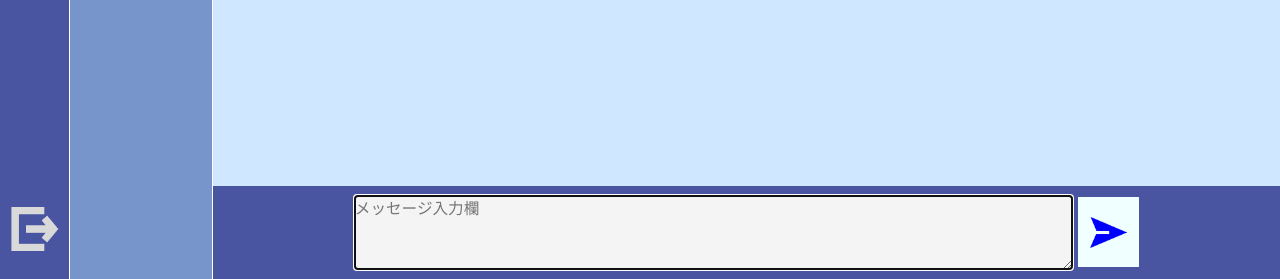
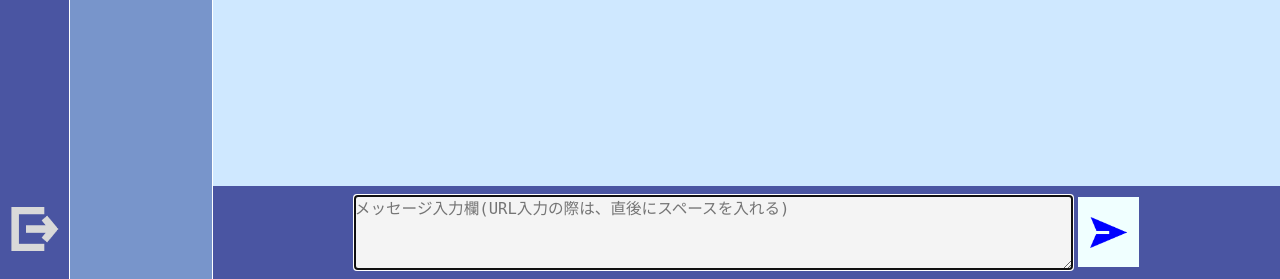
Before and after one commit to hakkson-f/chatapp, a Flask app: page /detail/1 in a window 1280 px wide. Shown: the part 521-800 px from the top of the page. Run offline with Flask 2, Linux system fonts and the light colour scheme; the visitor is signed in with stand-in values (Sample User, id 1); data that the repository does not hold is empty.

Commit message:
メッセージにURL入力の注意を追記

```diff
--- a/chatapp-techtalk/templates/detail.html
+++ b/chatapp-techtalk/templates/detail.html
@@ -107,7 +107,7 @@
                     name="newMessageForm"
                     onsubmit="AutoLink()"
                 >
-                    <textarea name="message" class="send-text" placeholder="メッセージ入力欄" autofocus id="message" cols="50"></textarea>
+                    <textarea name="message" class="send-text" placeholder="メッセージ入力欄(URL入力の際は、直後にスペースを入れる)" autofocus id="message" cols="50"></textarea>
                     <input type="hidden" name="cid" value="{{ channel.id }}" />
                     <div class="send-btn-box">
                         <button type="image" id="add-message-button" onclick="AutoLink()">
```
